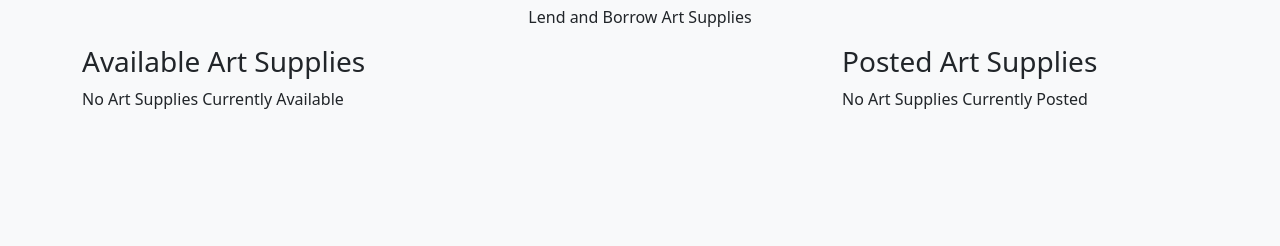
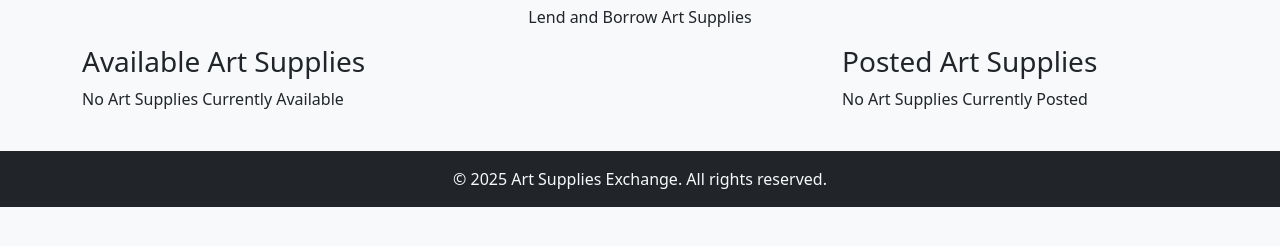
Before and after one commit to afiap333/art-library-afia, a Django app: page /librarian_dashboard/ in a window 1280 px wide. Shown: the part 131-377 px from the top of the page. Run offline with Django 5.2, Linux system fonts and the light colour scheme; a user stored in the database is signed in; data that the repository does not hold is empty; some libraries are stand-ins or nearby versions.

Commit message:
added footer to librarian page

```diff
--- a/artlibrary/templates/artlibrary/librarian.html
+++ b/artlibrary/templates/artlibrary/librarian.html
@@ -89,4 +89,12 @@
         </div>
     </div>
 </body>
+
+<!-- Footer -->
+<footer class="bg-dark text-light text-center py-3 mt-4">
+    <div class="container">
+        <p class="mb-0">&copy; 2025 Art Supplies Exchange. All rights reserved.</p>
+    </div>
+</footer>
+
 </html>
```
